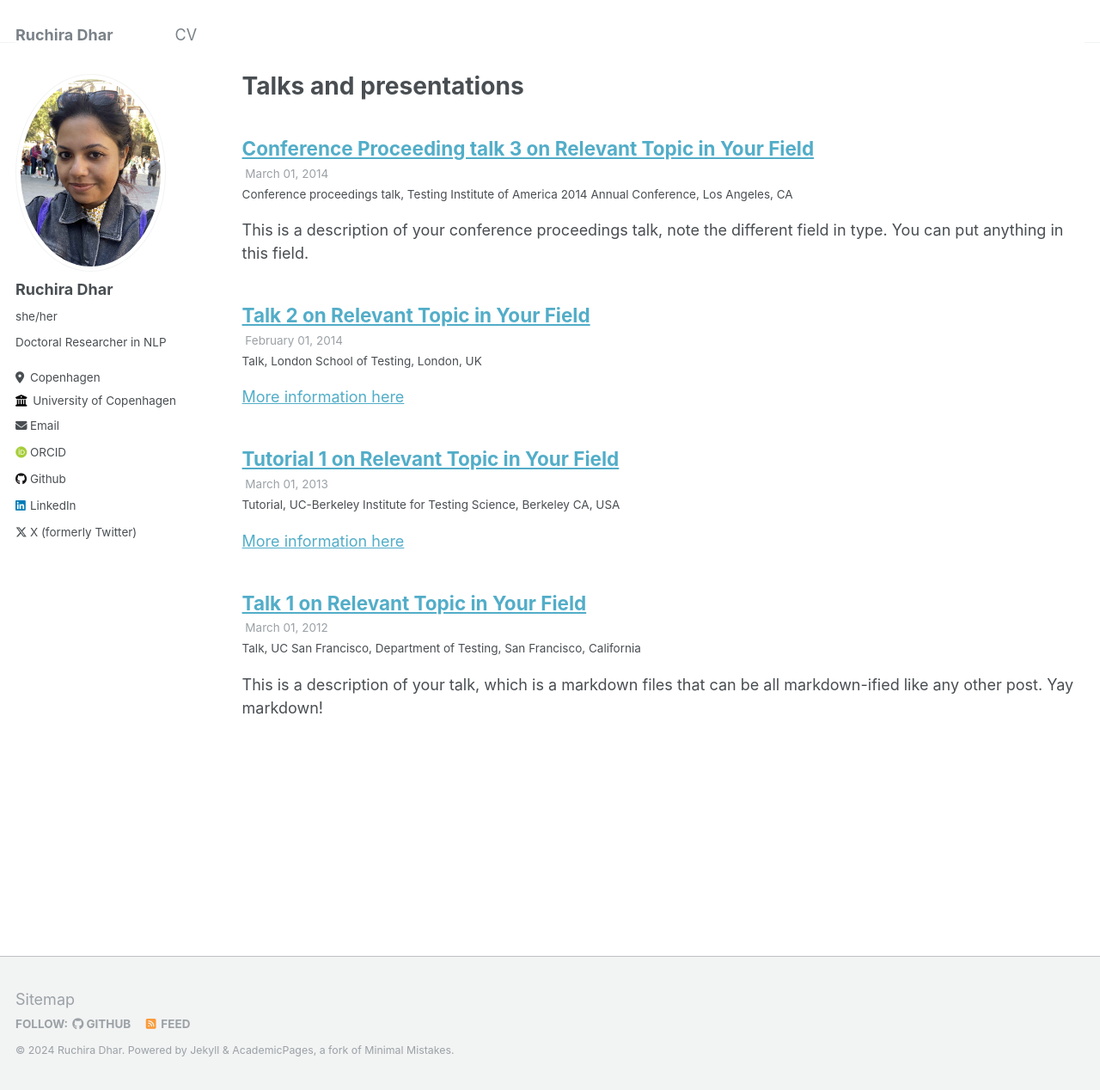
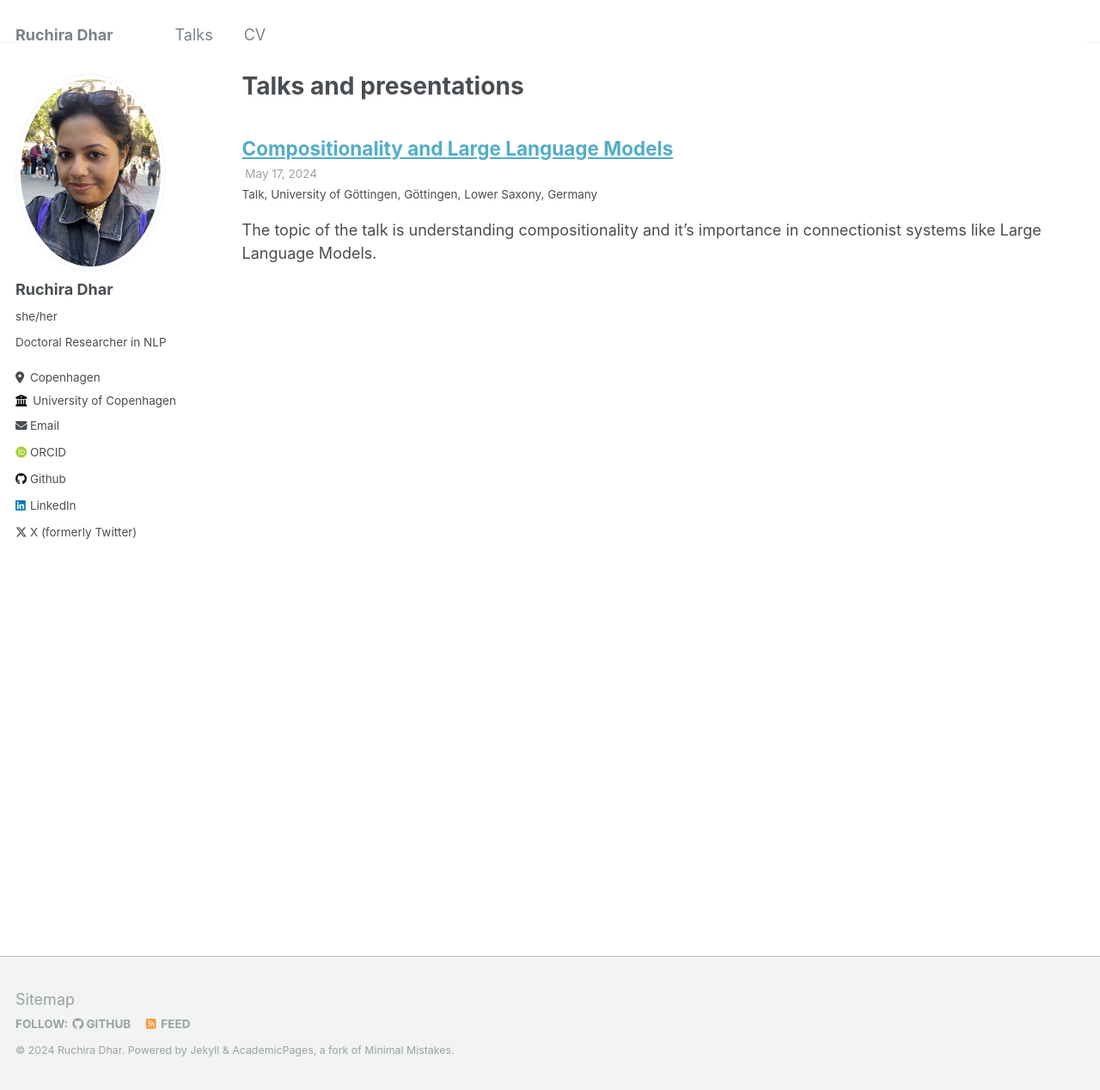
Before and after one commit to ruchiradhar/ruchiradhar.github.io, a Jekyll site: the page built from _pages/talks.html, in a window 1280 px wide and 1268 px high. Shown: the whole window at 86% size. Built offline with Jekyll 4.4.1, drawn with Linux system fonts in a browser that asks for light colours; some web fonts are replaced.

Commit message:
Changed bio and added first talk details

```diff
--- a/_data/navigation.yml
+++ b/_data/navigation.yml
@@ -3,8 +3,8 @@ main:
   #- title: "Publications"
   #  url: /publications/
 
-  #- title: "Talks"
-  #  url: /talks/
+  - title: "Talks"
+    url: /talks/
 
   #- title: "Teaching"
   #  url: /teaching/
--- a/_talks/2012-03-01-talk-1.md
+++ /dev/null
@@ -1,11 +0,0 @@
----
-title: "Talk 1 on Relevant Topic in Your Field"
-collection: talks
-type: "Talk"
-permalink: /talks/2012-03-01-talk-1
-venue: "UC San Francisco, Department of Testing"
-date: 2012-03-01
-location: "San Francisco, California"
----
-
-This is a description of your talk, which is a markdown files that can be all markdown-ified like any other post. Yay markdown!
--- a/_talks/2013-03-01-tutorial-1.md
+++ /dev/null
@@ -1,13 +0,0 @@
----
-title: "Tutorial 1 on Relevant Topic in Your Field"
-collection: talks
-type: "Tutorial"
-permalink: /talks/2013-03-01-tutorial-1
-venue: "UC-Berkeley Institute for Testing Science"
-date: 2013-03-01
-location: "Berkeley CA, USA"
----
-
-[More information here](http://exampleurl.com)
-
-This is a description of your tutorial, note the different field in type. This is a markdown files that can be all markdown-ified like any other post. Yay markdown!
--- a/_talks/2014-02-01-talk-2.md
+++ /dev/null
@@ -1,13 +0,0 @@
----
-title: "Talk 2 on Relevant Topic in Your Field"
-collection: talks
-type: "Talk"
-permalink: /talks/2014-02-01-talk-2
-venue: "London School of Testing"
-date: 2014-02-01
-location: "London, UK"
----
-
-[More information here](http://example2.com)
-
-This is a description of your talk, which is a markdown files that can be all markdown-ified like any other post. Yay markdown!
--- a/_talks/2014-03-01-talk-3.md
+++ /dev/null
@@ -1,11 +0,0 @@
----
-title: "Conference Proceeding talk 3 on Relevant Topic in Your Field"
-collection: talks
-type: "Conference proceedings talk"
-permalink: /talks/2014-03-01-talk-3
-venue: "Testing Institute of America 2014 Annual Conference"
-date: 2014-03-01
-location: "Los Angeles, CA"
----
-
-This is a description of your conference proceedings talk, note the different field in type. You can put anything in this field.
--- /dev/null
+++ b/_talks/2024-05-17-talk-1.md
@@ -0,0 +1,11 @@
+---
+title: "Compositionality and Large Language Models"
+collection: talks
+type: "Talk"
+permalink: /talks/2024-05-17-talk-1
+venue: "University of Göttingen"
+date: 2024-05-17
+location: "Göttingen, Lower Saxony, Germany"
+---
+
+The topic of the talk is understanding compositionality and it's importance in connectionist systems like Large Language Models.
```
Also changed, not shown: _pages/about.md (+4 -4 lines).
